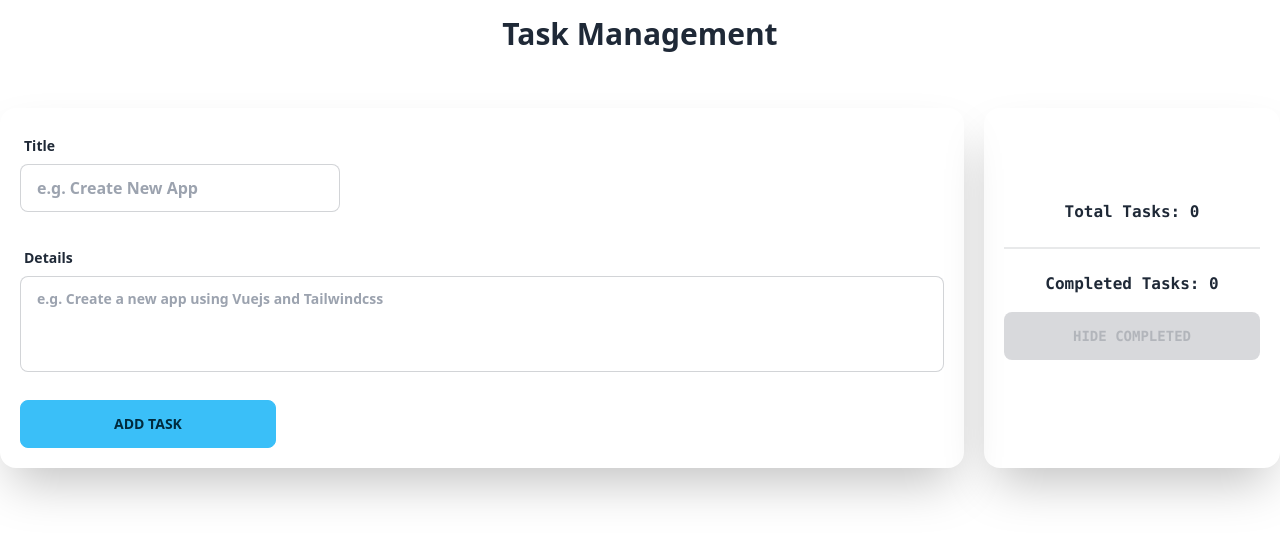
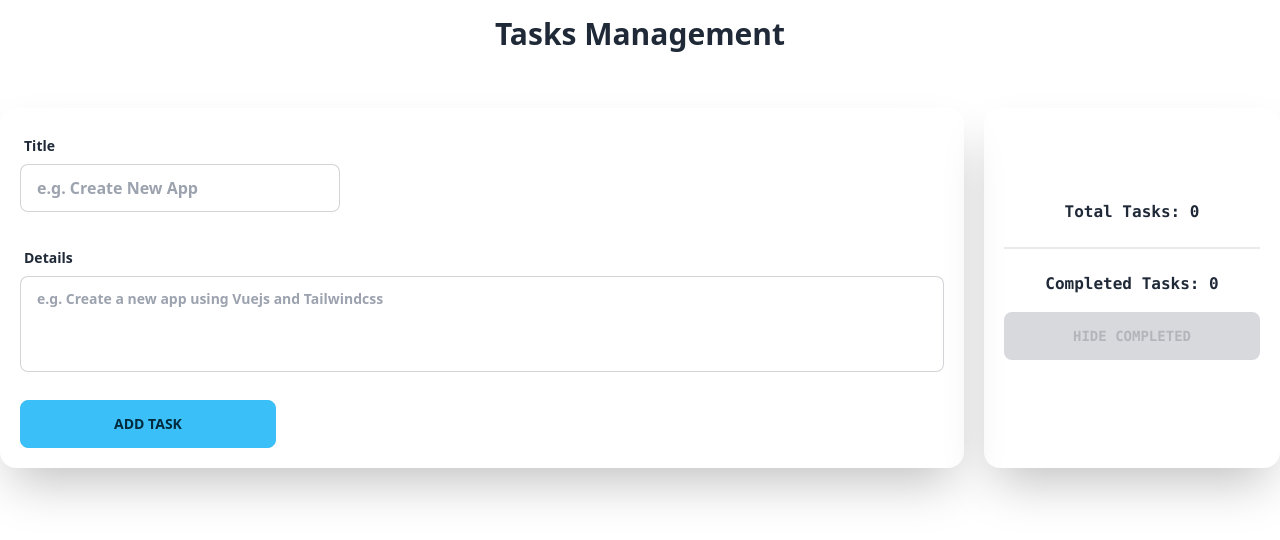
Before and after one commit to AmjadDahdoul/task-management, a Vue app: page / in a window 1280 px wide. Shown: the top 540 px of the page. Built offline with nearby package versions, Linux system fonts and the light colour scheme.

Commit message:
Edited the title

```diff
--- a/public/index.html
+++ b/public/index.html
@@ -5,7 +5,7 @@
     <meta http-equiv="X-UA-Compatible" content="IE=edge" />
     <meta name="viewport" content="width=device-width,initial-scale=1.0" />
     <link rel="icon" href="./Tasks.png" />
-    <title>Task Management</title>
+    <title>Tasks Management</title>
   </head>
   <body>
     <noscript>
--- a/src/components/Navbar.vue
+++ b/src/components/Navbar.vue
@@ -1,6 +1,6 @@
 <template>
   <nav class="my-4 text-center">
-    <h3 class="text-3xl font-bold">Task Management</h3>
+    <h3 class="text-3xl font-bold">Tasks Management</h3>
   </nav>
 </template>
 
```
